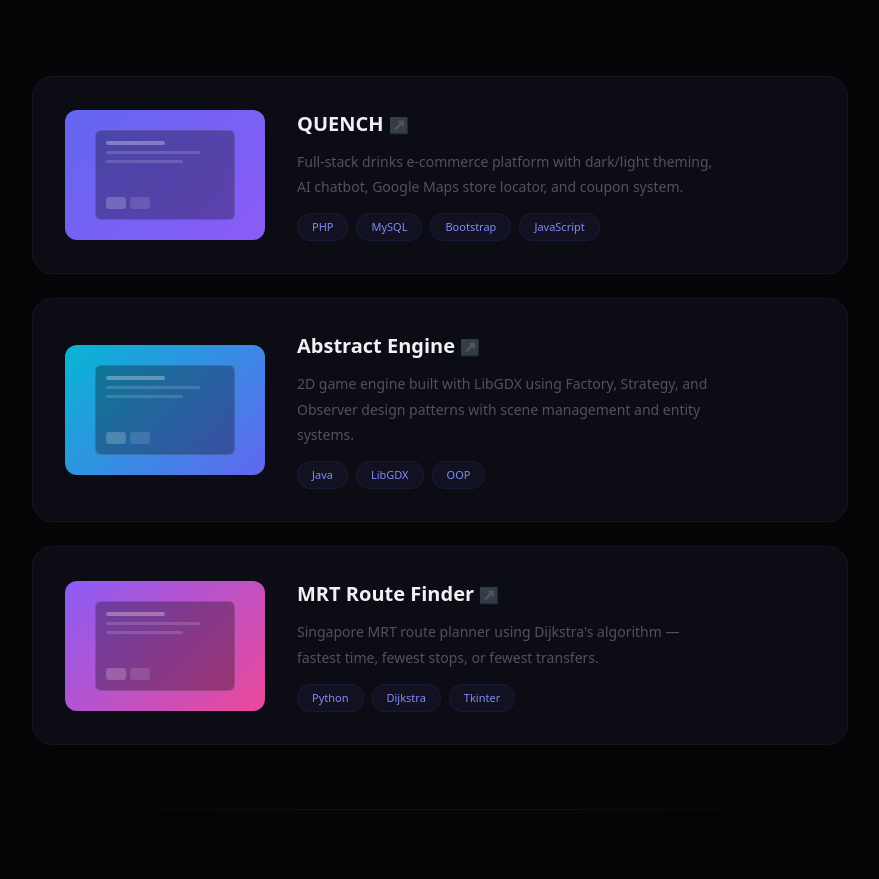
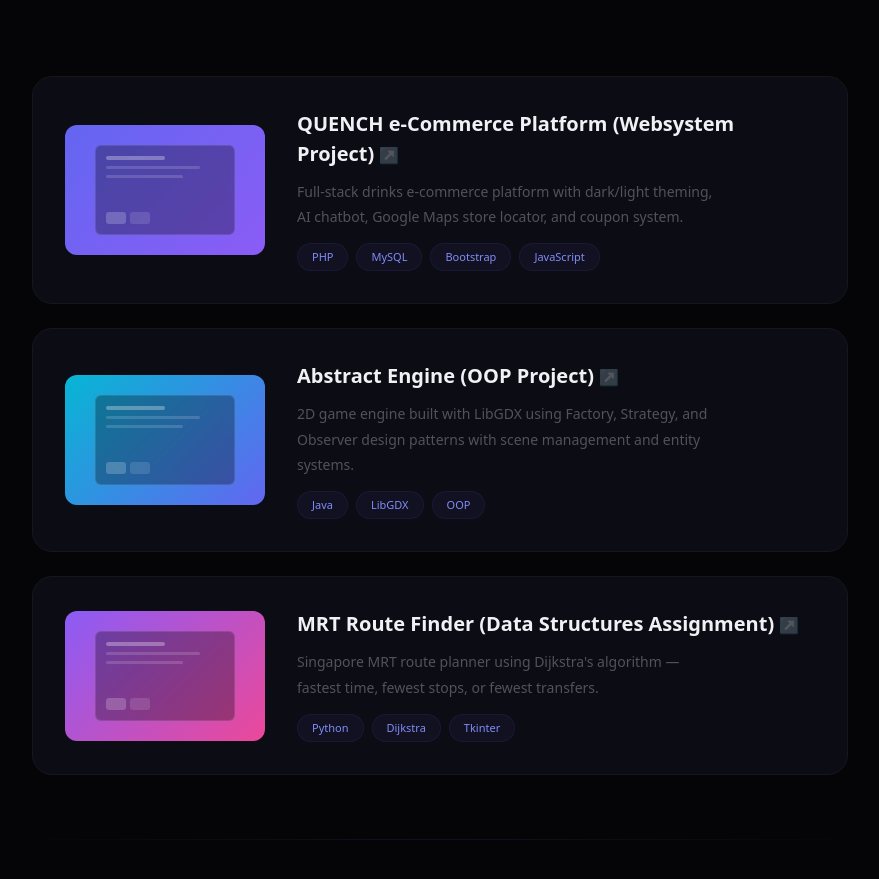
Before and after one commit to BlueberryDealer/portfolio-website, a Next.js app: page / in a window 1280 px wide. Shown: the part 2379-3258 px from the top of the page, without its empty margins (200-1079 px from the left). Built offline with nearby package versions, Linux system fonts and the light colour scheme; no server answers.

Commit message:
pushed edits

```diff
--- a/app/page.tsx
+++ b/app/page.tsx
@@ -35,21 +35,21 @@ const NAV_LINKS = ["About", "Projects", "Skills", "Blog", "Contact"];
 
 const PROJECTS = [
   {
-    title: "QUENCH",
+    title: "QUENCH e-Commerce Platform (Websystem Project)",
     description: "Full-stack drinks e-commerce platform with dark/light theming, AI chatbot, Google Maps store locator, and coupon system.",
     tags: ["PHP", "MySQL", "Bootstrap", "JavaScript"],
     link: "https://github.com/BlueberryDealer/INF1005-Project",
     gradient: "linear-gradient(135deg, #6366f1, #8b5cf6)",
   },
   {
-    title: "Abstract Engine",
+    title: "Abstract Engine (OOP Project)",
     description: "2D game engine built with LibGDX using Factory, Strategy, and Observer design patterns with scene management and entity systems.",
     tags: ["Java", "LibGDX", "OOP"],
     link: "https://github.com/DerrickHoZX/OOP-Project",
     gradient: "linear-gradient(135deg, #06b6d4, #6366f1)",
   },
   {
-    title: "MRT Route Finder",
+    title: "MRT Route Finder (Data Structures Assignment)",
     description: "Singapore MRT route planner using Dijkstra's algorithm — fastest time, fewest stops, or fewest transfers.",
     tags: ["Python", "Dijkstra", "Tkinter"],
     link: "https://github.com/BlueberryDealer/MRT-Route-Finder",
```
